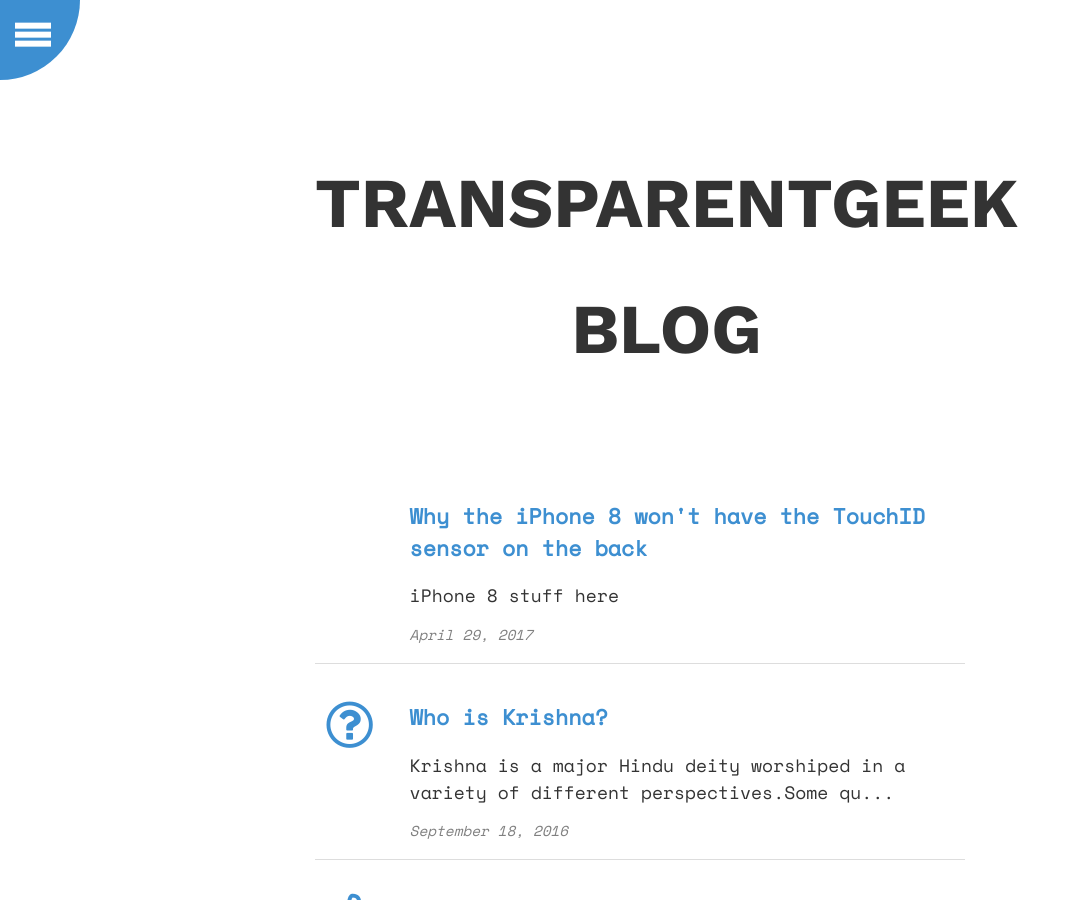
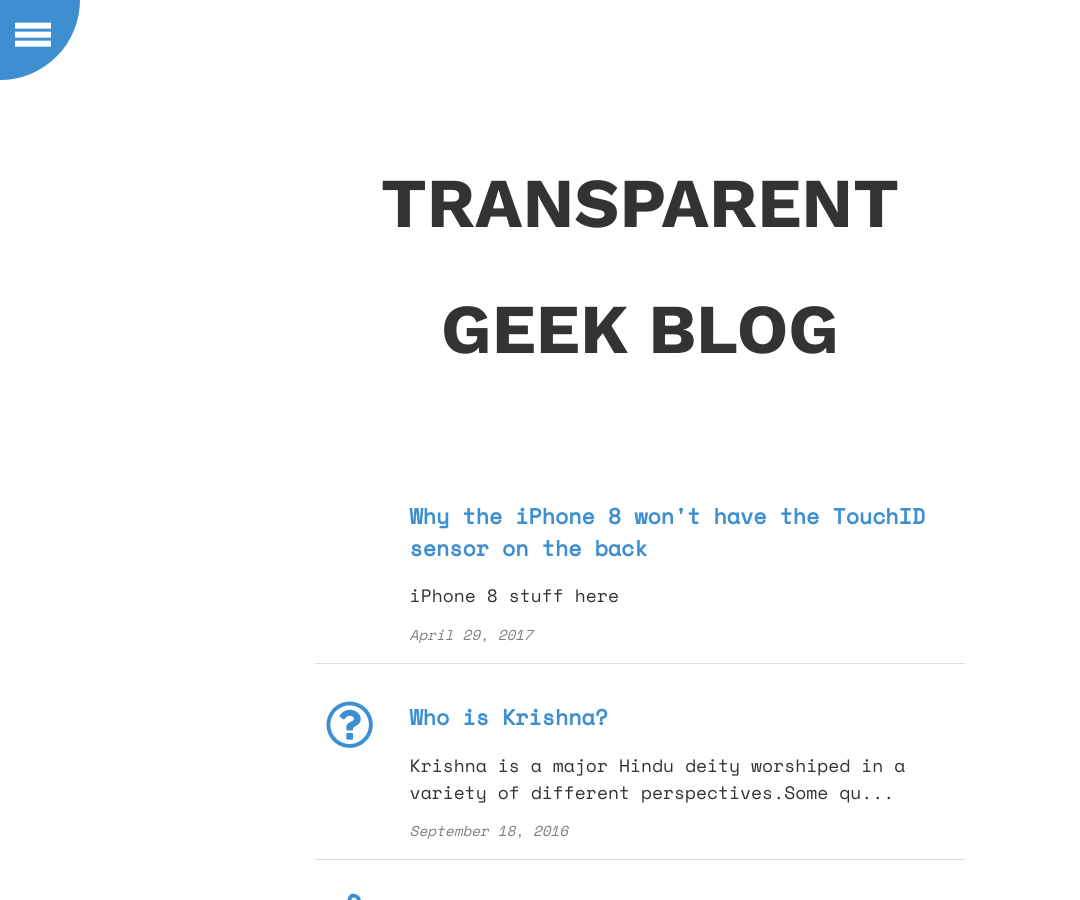
Before and after one commit to sharu725/krishna, a Jekyll site: the page built from index.html, in a window 1280 px wide and 900 px high. Shown: the whole window, without its empty margins (0-1080 px from the left). Built offline with Jekyll 4.4.1, drawn with Linux system fonts in a browser that asks for light colours.

Commit message:
Update _config.yml

```diff
--- a/_config.yml
+++ b/_config.yml
@@ -1,6 +1,6 @@
 ### your site title here
 
-title: TransparentGeek Blog
+title: Transparent Geek Blog
 
 baseurl:
 sass:
```
